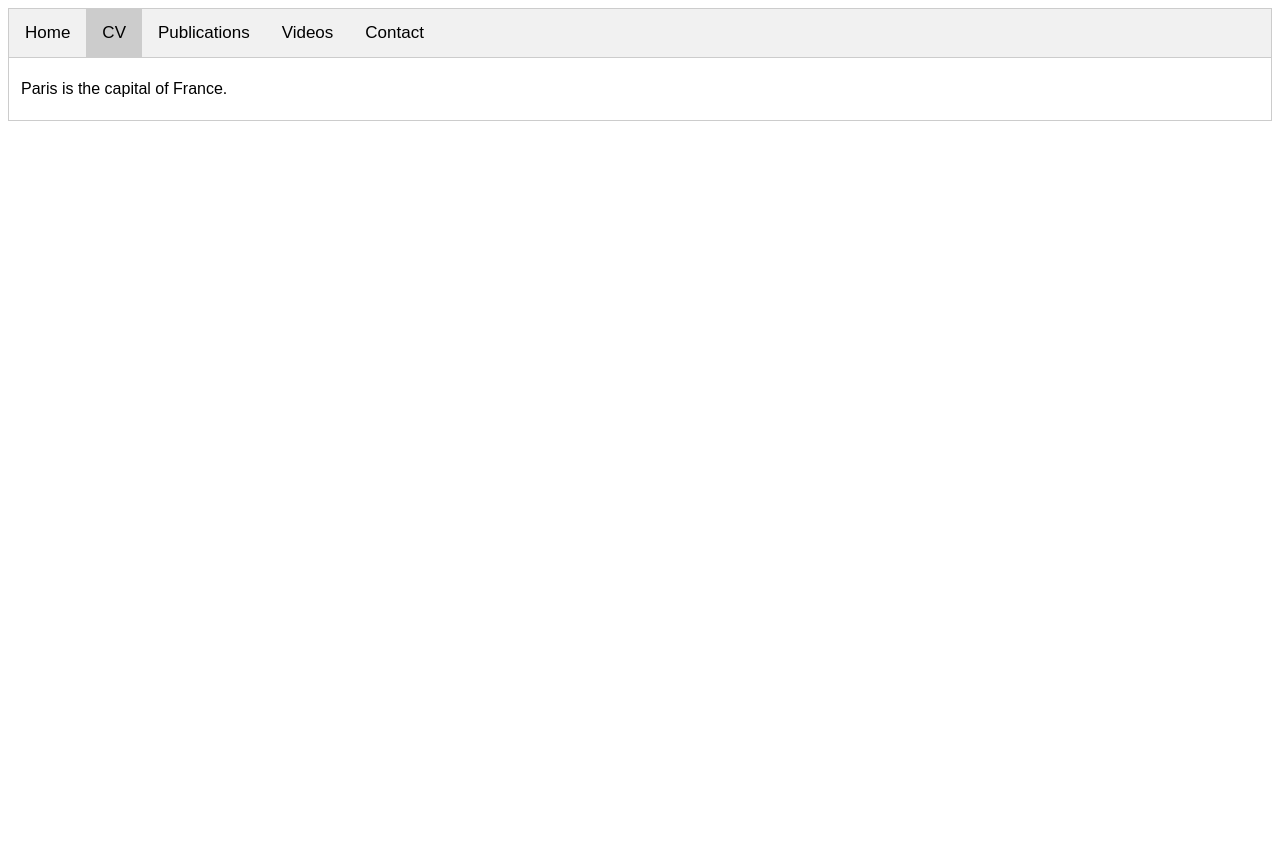
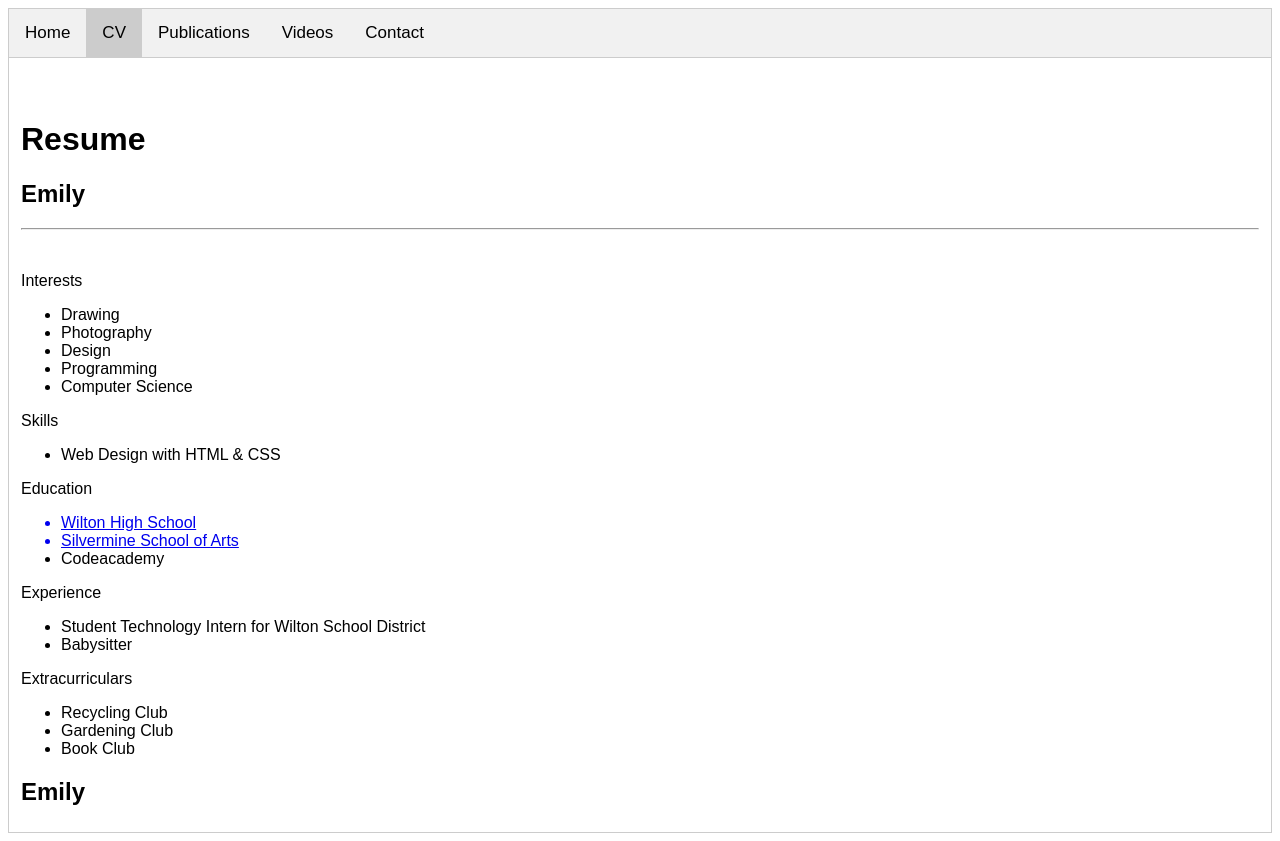
Before and after one commit to FaRiid152/FaridSahebsara.github.io, a plain HTML site: page index.html in a window 1280 px wide. Both pictures are taken after a click on the button "CV". Before the commit the page ends 800 px from the top, so only its background shows below. Drawn offline with Linux system fonts and the light colour scheme.

Commit message:
Update index.html

```diff
--- a/index.html
+++ b/index.html
@@ -21,7 +21,52 @@
 </div>
 
 <div id="CV" class="tabcontent">
-  <p>Paris is the capital of France.</p>
+  <div id="header"></div>
+<div class="left"></div>
+<div class="stuff">
+  <br><br>
+  <h1>Resume</h1>
+  <h2>Emily</h2>
+  <hr />
+  <br>
+  <p class="head">Interests</p>
+  <ul>
+    <li>Drawing</li>
+    <li>Photography</li>
+    <li>Design</li>
+    <li>Programming</li>
+    <li>Computer Science</li>
+  </ul>
+  <p class="head">Skills</p>
+  <ul>
+    <li>Web Design with HTML & CSS</li>
+  </ul>
+  <p class="head">Education</p>
+  <ul>
+    <a href="http://www.wiltonhighschool.org/pages/Wilton_High_School">
+      <li>Wilton High School</li>
+    </a>
+    <!--Link-->
+    <a href="https://www.silvermineart.org/">
+      <li>Silvermine School of Arts</li>
+    </a>
+    <li>Codeacademy</li>
+  </ul>
+  <p class="head">Experience</p>
+  <ul>
+    <li>Student Technology Intern for Wilton School District</li>
+    <li>Babysitter</li>
+  </ul>
+  <p class="head">Extracurriculars</p>
+  <ul>
+    <li>Recycling Club</li>
+    <li>Gardening Club</li>
+    <li>Book Club</li>
+  </ul>
+</div>
+<div class="right"></div>
+<div id="footer">
+  <h2 id="name">Emily</h2></div>
 </div>
 
 <div id="Publications" class="tabcontent">
```
